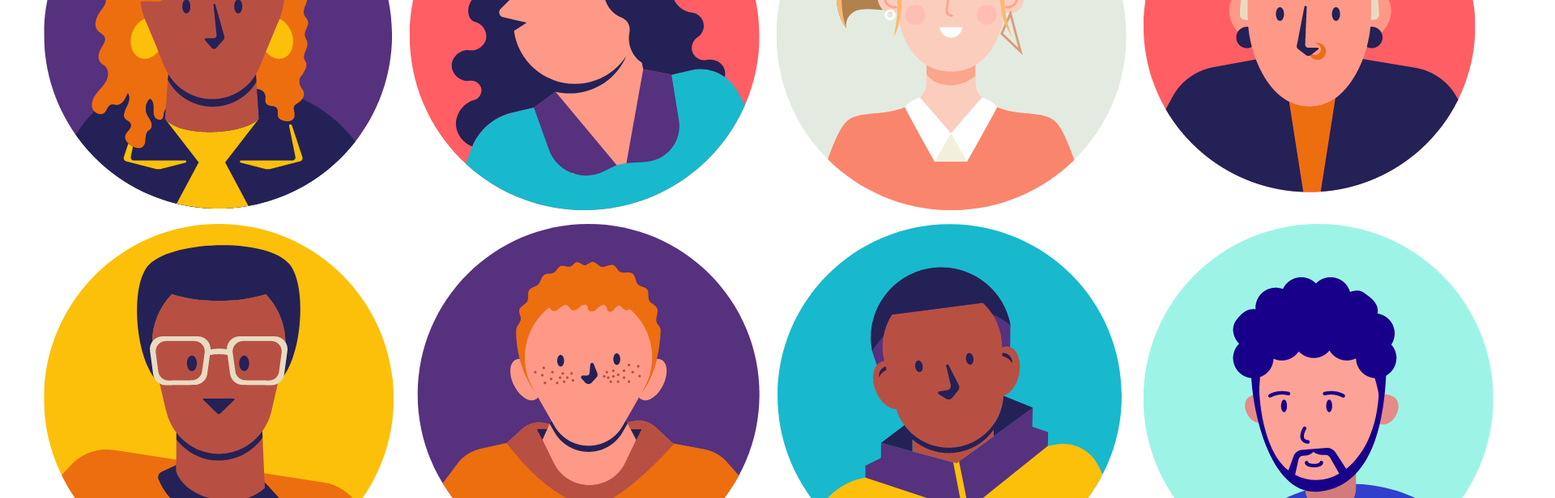
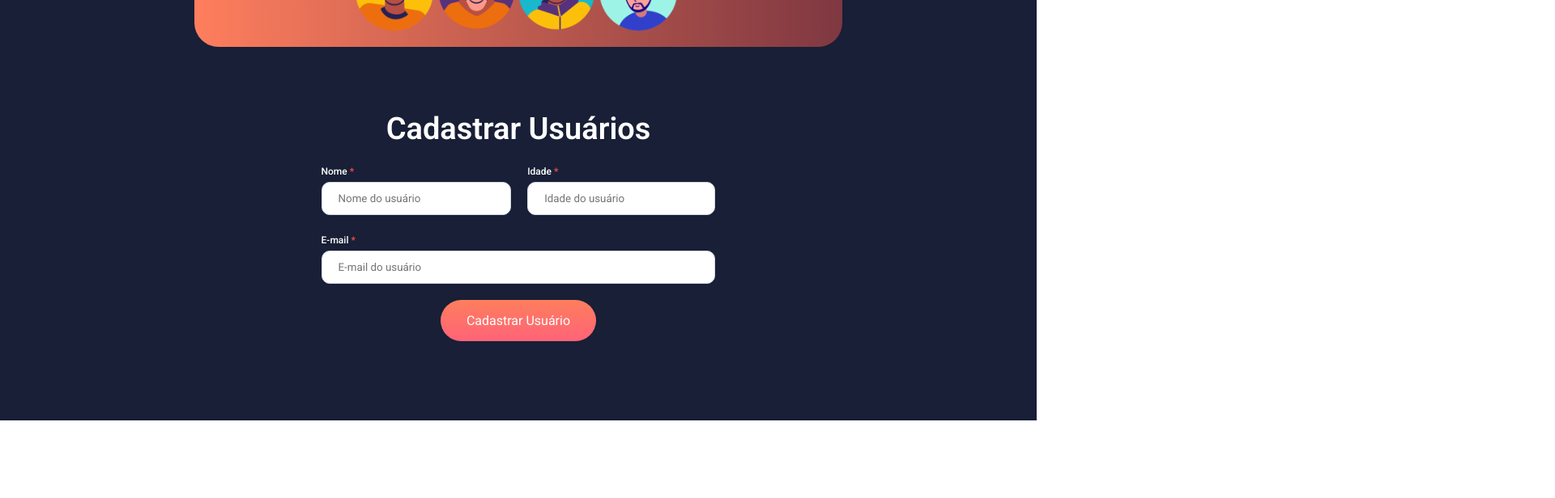
Before and after one commit to David-Arrudaa/Cadastro-de-Usuarios-React, a React (Vite) app: page / in a window 1280 px wide. Shown: the part 280-896 px from the top of the page at 81% size, 1920 px wide, since content can reach past the window. After the commit the page ends 800 px from the top, so only its background shows below. Built offline with nearby package versions, Linux system fonts and the light colour scheme.

Commit message:
Estilizando projeto React

```diff
--- a/src/App.jsx
+++ b/src/App.jsx
@@ -10,25 +10,22 @@ function Home() {
 
       <Form>
         <Title>Cadastrar Usuários</Title>
-
         <ContainerInputs>
           <div>
-            <div>
-              <InputLabel>Nome<span>* </span></InputLabel>
-              <Input type='text' placeholder='Nome do usuário'></Input>
-            </div>
-
-            <div>
-              <InputLabel>Idade<span>* </span></InputLabel>
-              <Input type='number' placeholder='Idade do usuário'></Input>
-            </div>
+            <InputLabel htmlFor="name">Nome <span>*</span></InputLabel>
+            <Input id="name" type='text' placeholder='Nome do usuário'></Input>
           </div>
 
           <div>
-            <InputLabel>E-mail<span>* </span></InputLabel>
-            <Input type='email' placeholder='E-mail do usuário'></Input>
+            <InputLabel htmlFor="age">Idade <span>*</span></InputLabel>
+            <Input id="age" type='number' placeholder='Idade do usuário'></Input>
           </div>
         </ContainerInputs>
+
+        <div style={{ width: '100%' }}>
+          <InputLabel htmlFor="email">E-mail <span>*</span></InputLabel>
+          <Input id="email" type='email' placeholder='E-mail do usuário'></Input>
+        </div>
 
         <Button>Cadastrar Usuário</Button>
       </Form>
--- a/src/styles.js
+++ b/src/styles.js
@@ -1,17 +1,88 @@
-import styled from "styled-components"
+import styled from "styled-components";
 
-export const Container = styled.div``
+export const Container = styled.main`
+  background: #181f36;
+  display: flex;
+  flex-direction: column;
+  align-items: center;
+  justify-content: space-evenly;
+  padding: 20px;
+  height: 100vh;
+`;
 
-export const TopBackground = styled.div``
+export const TopBackground = styled.div`
+  background: linear-gradient(to right, #fe7e5d, #7f3841);
+  height: 30vh;
+  width: 90vw;
+  max-width: 800px;
+  border-radius: 30px;
+  display: flex;
+  align-items: center;
+  justify-content: center;
 
-export const Form = styled.form``
+  img {
+    max-width: 100%;
+    max-height: 100%;
+  }
+`;
 
-export const Title = styled.h2``
+export const Form = styled.form`
+  display: flex;
+  flex-direction: column;
+  align-items: center;
+  gap: 20px;
+  max-width: 500px;
+`;
 
-export const ContainerInputs = styled.div``
+export const Title = styled.h2`
+  color: #fff;
+  text-align: center;
+  font-size: 38px;
+  font-style: normal;
+  font-weight: 600;
+`;
 
-export const InputLabel = styled.label``
+export const ContainerInputs = styled.div`
+  display: flex;
+  gap: 20px;
+`;
 
-export const Input = styled.input``
+export const InputLabel = styled.label`
+  color: #fff;
+  font-size: 12px;
+  font-weight: 500;
 
-export const Button = styled.button``
+  span {
+    color: #ef4f45;
+    font-weight: bold;
+  }
+`;
+
+export const Input = styled.input`
+  border-radius: 10px;
+  border: 1px solid #d2dae2;
+  background-color: #fff;
+  padding: 12px 20px;
+  outline: none;
+  width: 100%;
+  margin-top: 5px;
+`;
+
+export const Button = styled.button`
+  border: none;
+  background: linear-gradient(180deg, #fe7e5d 0%, #ff6378 100%);
+  font-size: 16px;
+  color: #fff;
+  padding: 16px 32px;
+  width: fit-content;
+  cursor: pointer;
+  border-radius: 30px;
+
+  &:hover {
+    opacity: 0.8;
+  }
+
+  &:active {
+    opacity: 0.5;
+  }
+`;
```
